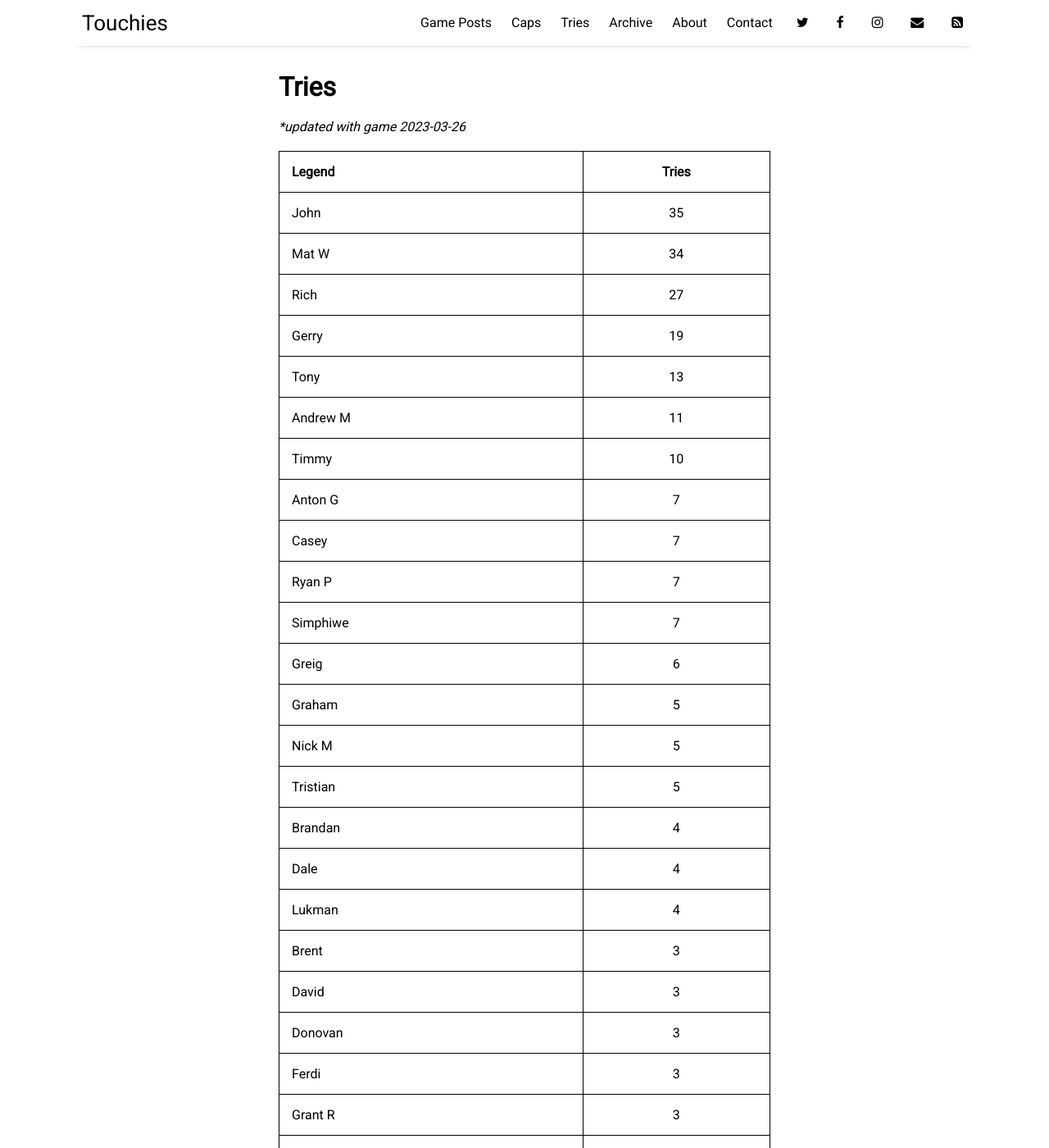
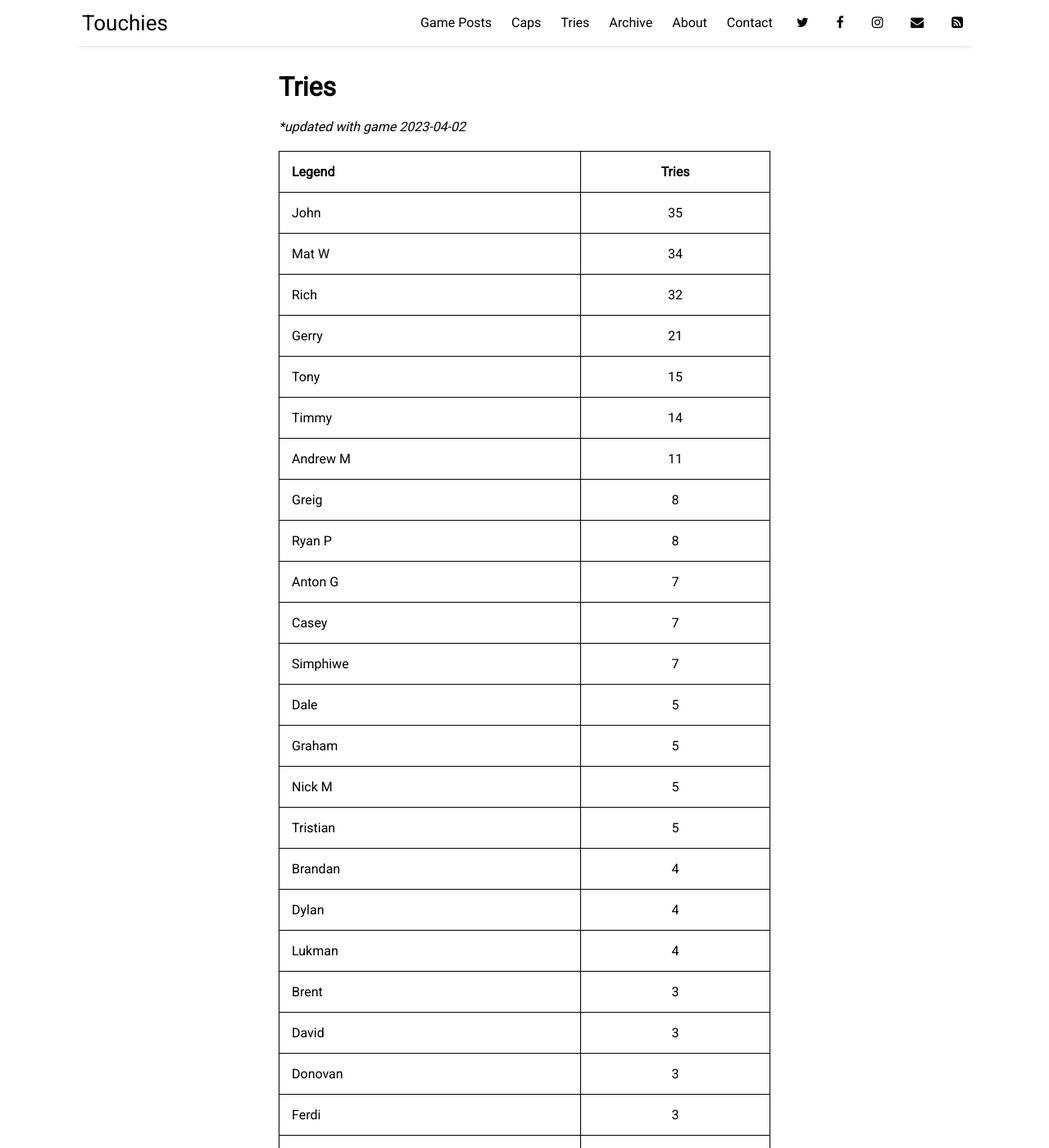
Before and after one commit to sundayrugby/sundayrugby.github.io, a Jekyll site: the page built from pages/tries.md, in a window 1280 px wide and 1400 px high. Shown: the whole window at 82% size. Built offline with Jekyll 4.4.1, drawn with Linux system fonts in a browser that asks for light colours; nearby versions of some CDN libraries; some of the changed text lies outside the part shown.

Commit message:
Update tries.md

```diff
--- a/pages/tries.md
+++ b/pages/tries.md
@@ -4,41 +4,43 @@ title: Tries
 permalink: /tries
 ---
 
-**updated with game 2023-03-26*
+**updated with game 2023-04-02*
 
 
 Legend               | Tries
 -------------------- | :------------------:
 John|35
 Mat W|34
-Rich|27
-Gerry|19
-Tony|13
+Rich|32
+Gerry|21
+Tony|15
+Timmy|14
 Andrew M|11
-Timmy|10
+Greig|8
+Ryan P|8
 Anton G|7
 Casey|7
-Ryan P|7
 Simphiwe|7
-Greig|6
+Dale|5
 Graham|5
 Nick M|5
 Tristian|5
 Brandan|4
-Dale|4
+Dylan|4
 Lukman|4
 Brent|3
 David|3
 Donovan|3
 Ferdi|3
 Grant R|3
+Jeremy|3
 JJ|3
+Micheal M|3
 Micheal T|3
 Storm|3
 Andrew S|2
-Dylan|2
+Dash|2
 Gareth B|2
-Jeremy|2
 Mike L|2
 Anton V|1
 Banny|1
```
Also changed, not shown: other parts of pages/tries.md (+17 -15 lines).
